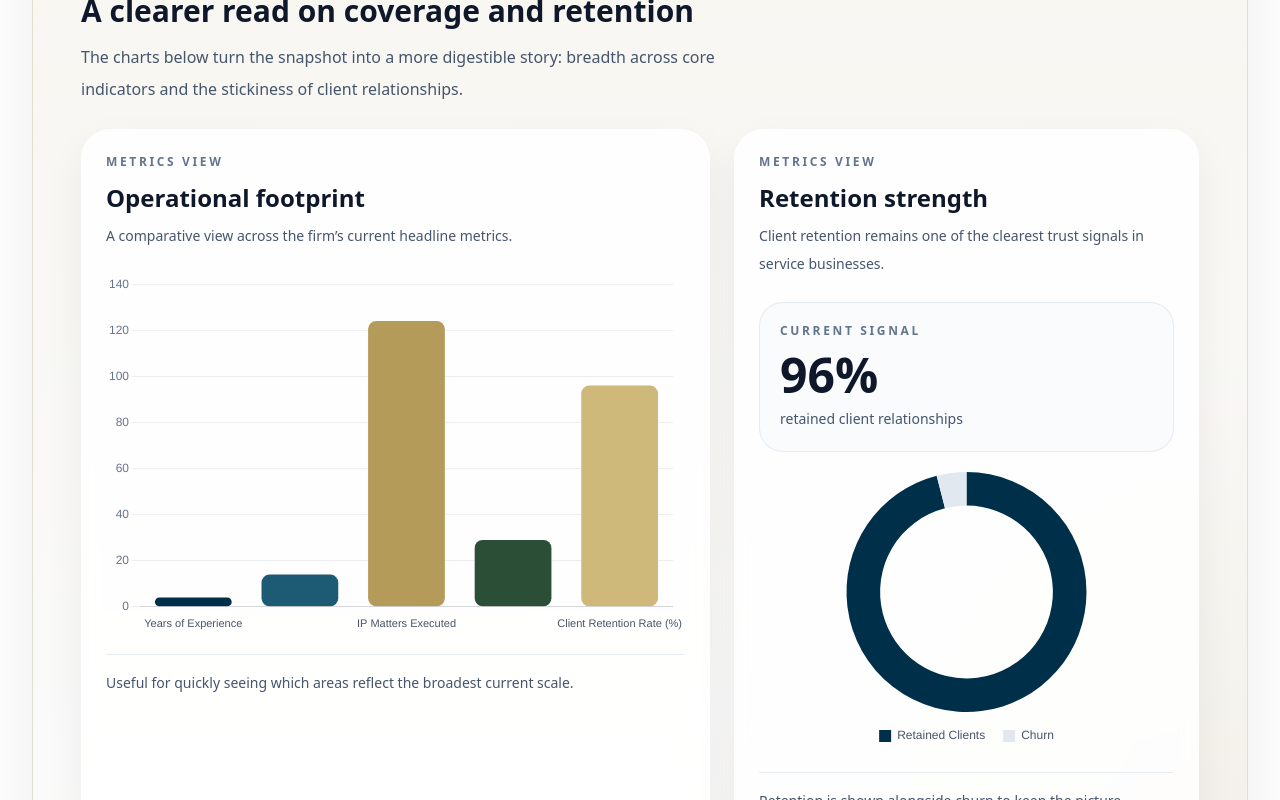
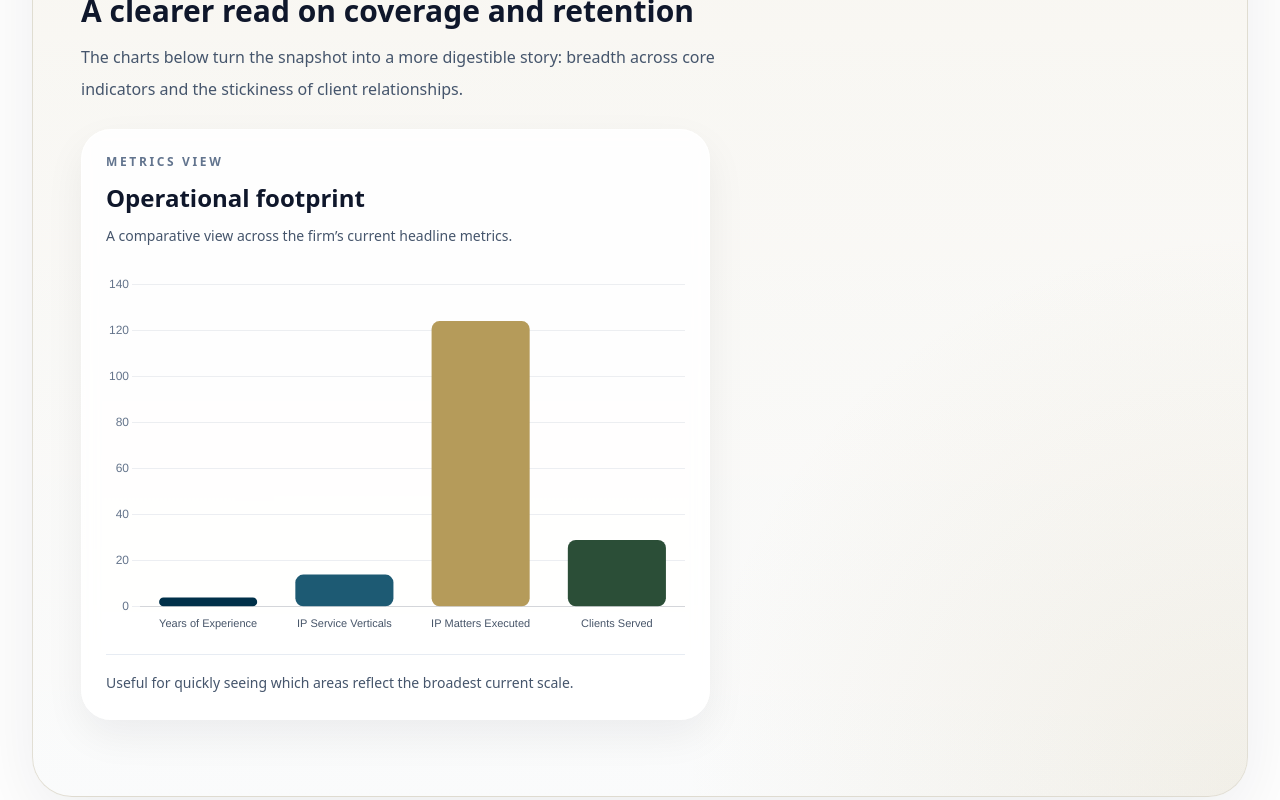
Before and after one commit to veloriqip/veloriqip-ui, a Next.js app: page /metrics in a window 1280 px wide. Shown: the part 980-1780 px from the top of the page. Built offline with nearby package versions, Linux system fonts and the light colour scheme; no server answers.

Commit message:
fix: Client Retention removed

```diff
--- a/src/components/Metrics/MetricsSection.js
+++ b/src/components/Metrics/MetricsSection.js
@@ -70,7 +70,6 @@ export default function MetricsSection() {
     { value: 2, suffix: "+", label: "Years Experience" },
     { value: 12, suffix: "+", label: "IP Service Verticals" },
     { value: 24, suffix: "+", label: "Clients Served" },
-    { value: 96, suffix: "%", label: "Client Retention" },
   ];
 
   return (
--- a/src/components/Metrics/MetricsSectionV2.js
+++ b/src/components/Metrics/MetricsSectionV2.js
@@ -51,12 +51,6 @@ const highlightStats = [
     value: 29,
     suffix: "+",
     note: "Support across founders, MSMEs, institutions, and teams.",
-  },
-  {
-    label: "Client Retention",
-    value: 96,
-    suffix: "%",
-    note: "Repeat trust built through reliability and clarity.",
   },
 ];
 
@@ -339,29 +333,6 @@ export default function MetricsSectionV2() {
                     <StatsBarChart />
                   </div>
                 </ChartShell>
-
-                <ChartShell
-                  title="Retention strength"
-                  subtitle="Client retention remains one of the clearest trust signals in service businesses."
-                  footer="Retention is shown alongside churn to keep the picture balanced."
-                >
-                  <div className="grid gap-5 lg:grid-cols-[150px_minmax(0,1fr)] xl:grid-cols-1">
-                    <div className="rounded-[24px] border border-slate-200/80 bg-slate-50/80 p-5">
-                      <p className="text-xs font-semibold uppercase tracking-[0.22em] text-slate-500">
-                        Current Signal
-                      </p>
-                      <p className="mt-3 text-5xl font-semibold text-slate-900">
-                        96%
-                      </p>
-                      <p className="mt-2 text-sm leading-6 text-slate-600">
-                        retained client relationships
-                      </p>
-                    </div>
-                    <div className="h-[280px]">
-                      <RetentionChart />
-                    </div>
-                  </div>
-                </ChartShell>
               </div>
             </motion.div>
           ) : null}
--- a/src/data/stats.js
+++ b/src/data/stats.js
@@ -3,5 +3,4 @@ export const statsData = [
   { label: "IP Service Verticals", value: 14 },
   { label: "IP Matters Executed", value: 124 },
   { label: "Clients Served", value: 29 },
-  { label: "Client Retention Rate (%)", value: 96 },
 ];
```
